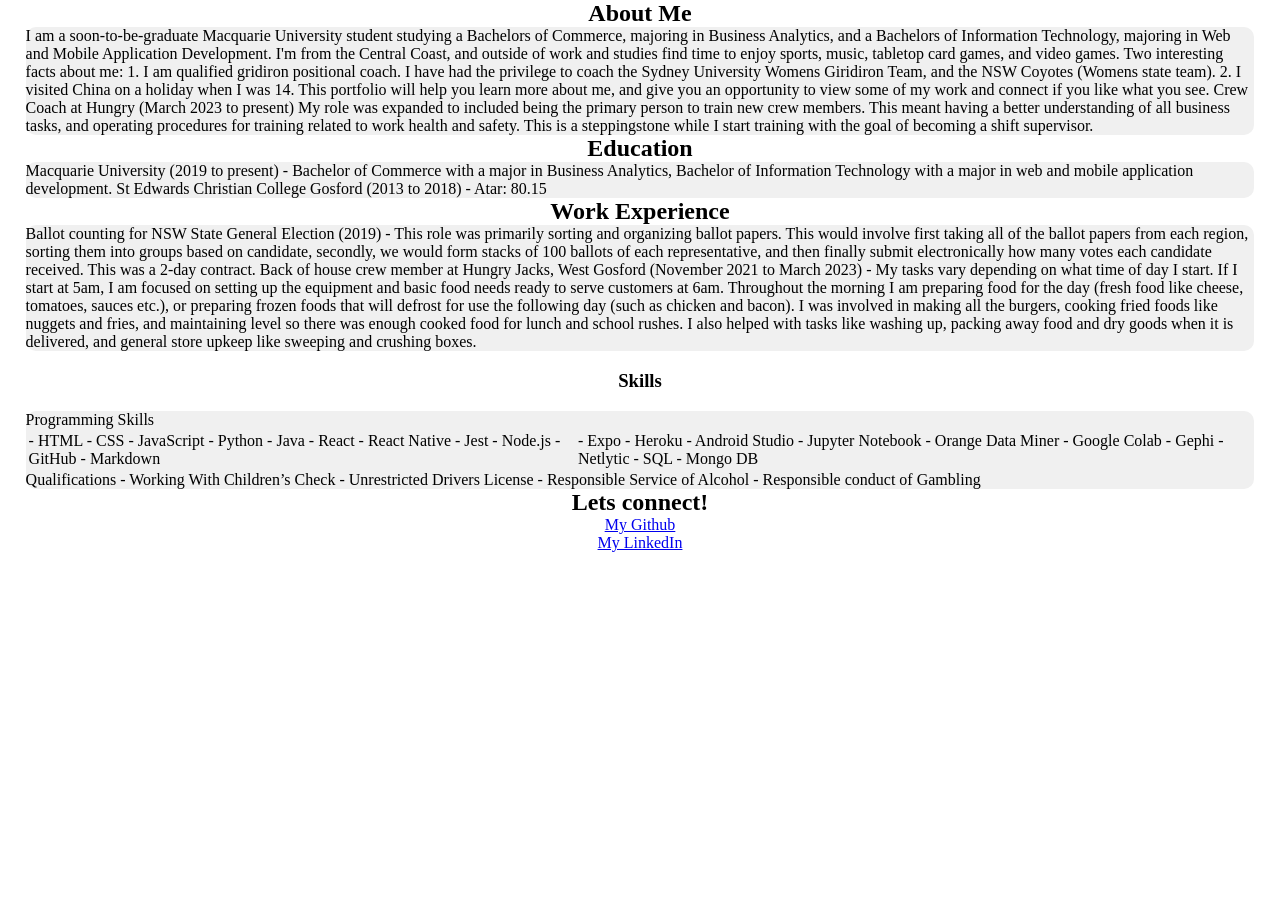
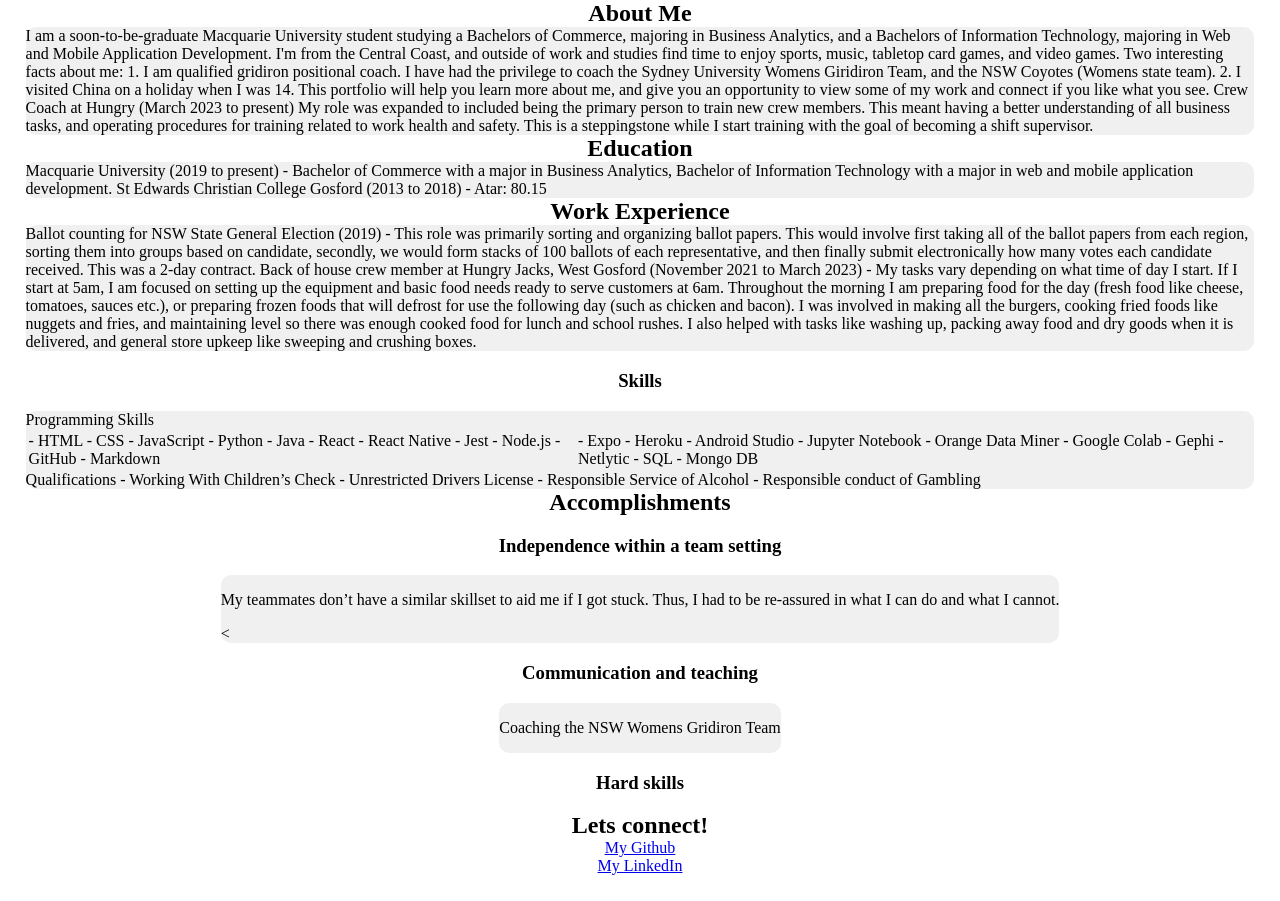
Before and after one commit to TynnanC/TynnanC.github.io, a plain HTML site: page index.html in a window 1280 px wide. Shown: the part 105-1006 px from the top of the page. Before the commit the page ends 800 px from the top, so only its background shows below. Drawn offline with Linux system fonts and the light colour scheme.

Commit message:
Small changes, added folder for data and evidence

```diff
--- a/index.html
+++ b/index.html
@@ -120,6 +120,22 @@
                 - Responsible conduct of Gambling
             </md-block>
         </div>
+        <h2>Accomplishments</h2>
+        <h3>Independence within a team setting</h3>
+        <div>
+            <p>
+                My teammates don’t have a similar skillset to aid me if I got stuck. Thus, I had to be re-assured in what I can do and what I cannot.
+            </p>
+            <
+        </div>
+        <h3>Communication and teaching</h3>
+        <div>
+            <p>Coaching the NSW Womens Gridiron Team</p>
+        </div>
+        <h3>Hard skills</h3>
+        <div>
+
+        </div>
         <h2>
             Lets connect!
         </h2>
```
Also changed, not shown: 1 other file.
